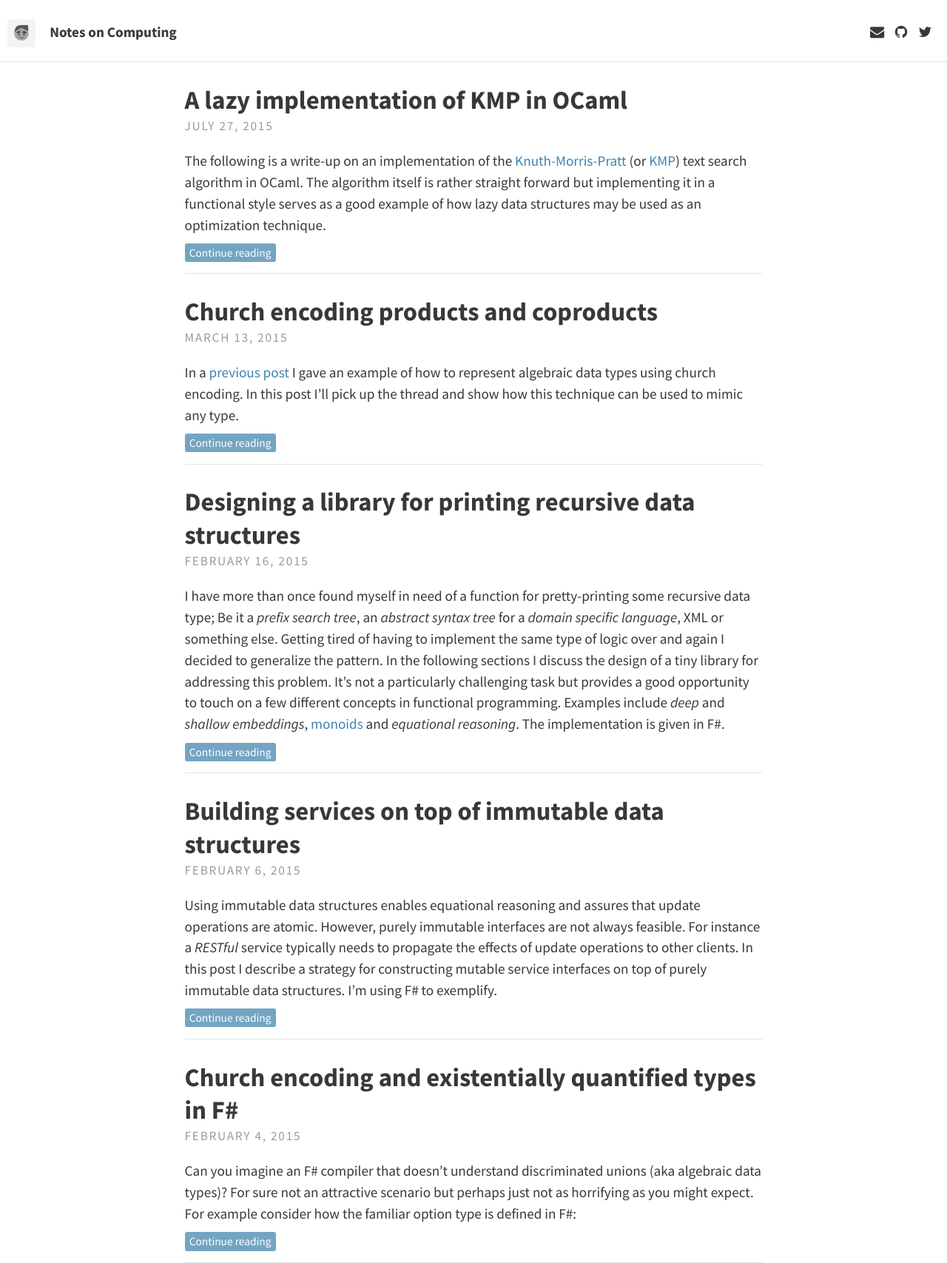
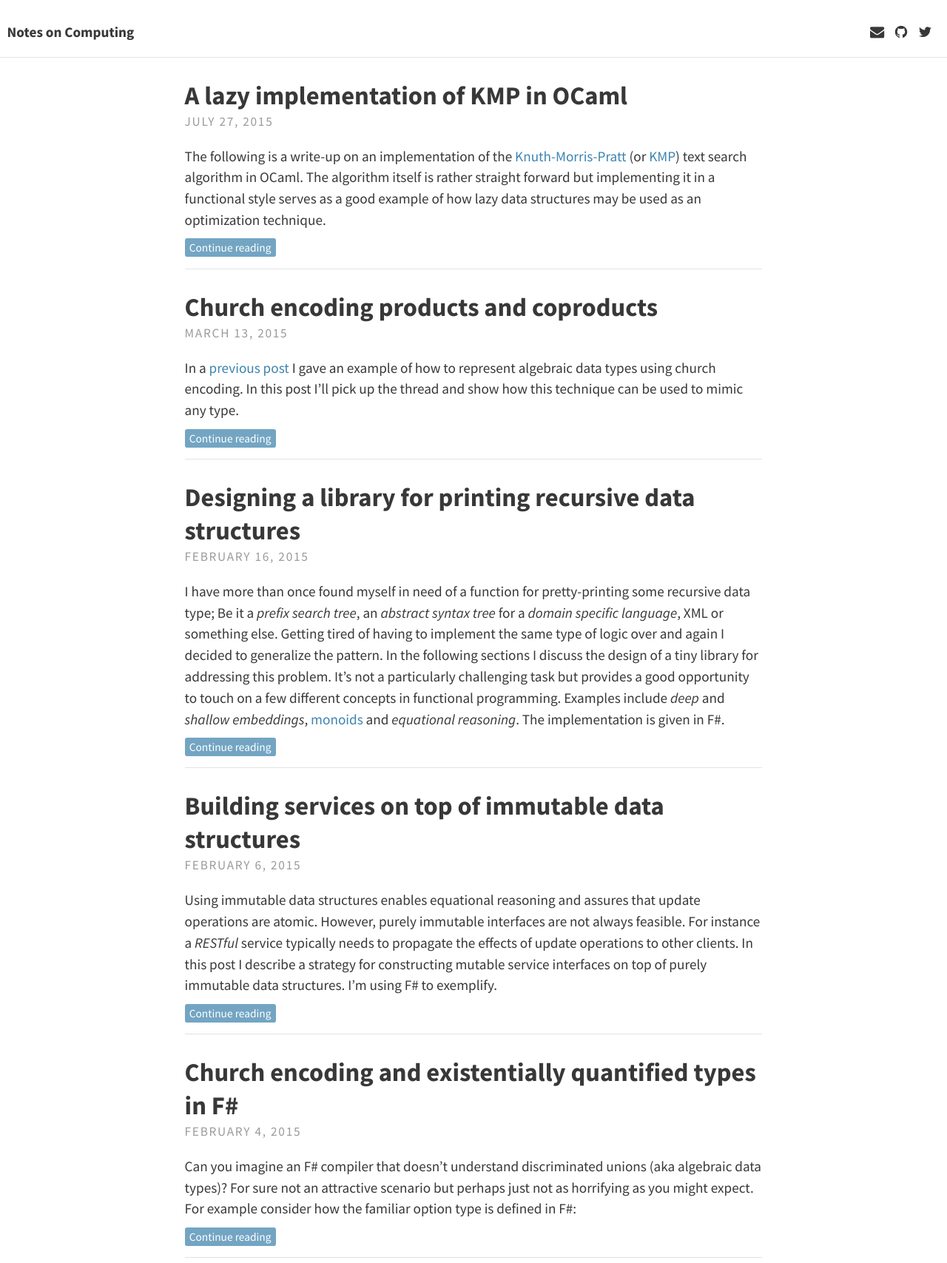
Before and after one commit to jobjo/jobjo.github.io, a Jekyll site: the page built from index.html, in a window 1280 px wide. Shown: the whole page at 74% size. Built offline with Jekyll 4.4.1, drawn with Linux system fonts in a browser that asks for light colours; nearby versions of some CDN libraries; the list of posts is cut into pages by our own code.

Commit message:
Remove avatar

```diff
--- a/_config.yml
+++ b/_config.yml
@@ -5,7 +5,7 @@ url: "http://jobjo.github.io/" # the base hostname & protocol for your site
 # THEME-SPECIFIC CONFIGURATION
 # Meta
 title: Notes on Computing
-avatar: avatar.png
+avatar:
 gravatar: # email md5 hash
 description: "A website with blog posts, and pages." # used by search engines
 
--- a/_includes/header.html
+++ b/_includes/header.html
@@ -7,7 +7,7 @@
     </a>
 		{% else if site.avatar %}
 		<a href="{{ site.baseurl }}/">
-      <img class="avatar" src="/img/{{ site.avatar }}" alt=""/>
+			<!-- <img class="avatar" src="/img/{{ site.avatar }}" alt=""/> -->
     </a>
 		{% endif %}
 
```
